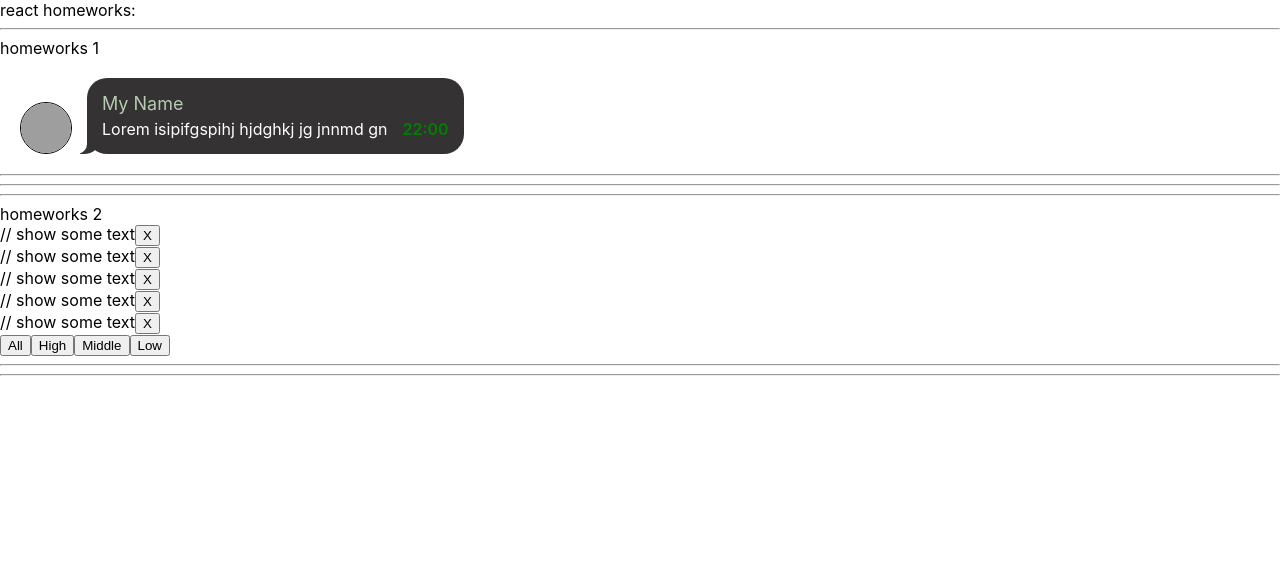
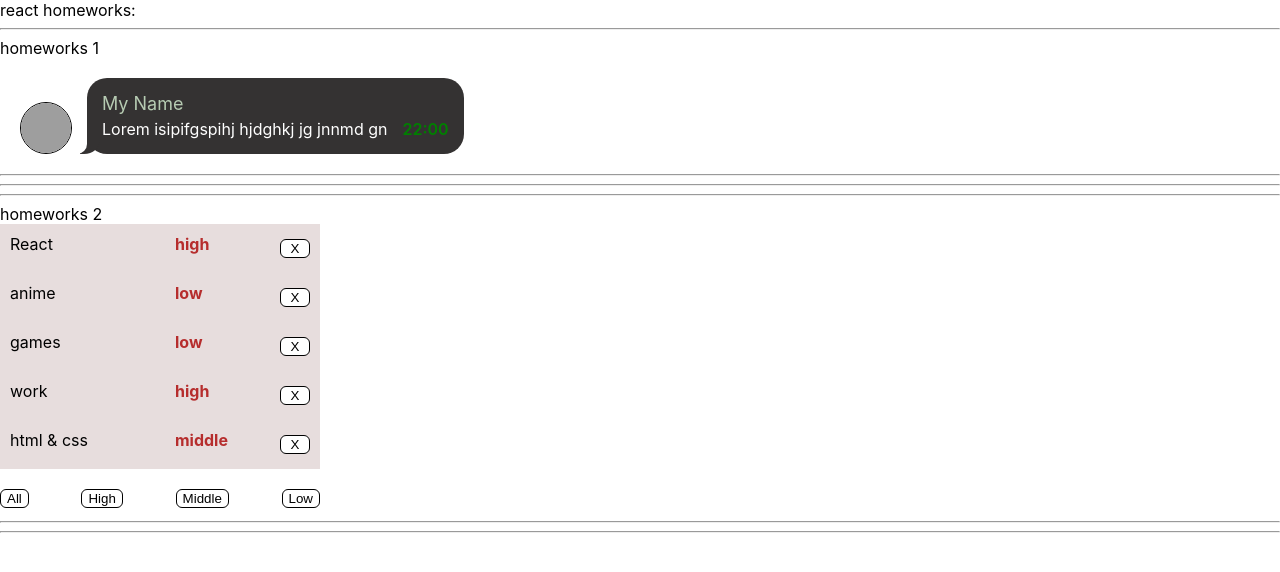
Before and after one commit to ana-saienko/homeworks, a React (Create React App) app: page / in a window 1280 px wide. Shown: the top 572 px of the page. Built offline with nearby package versions, Linux system fonts and the light colour scheme; grey boxes are pictures that could not be loaded.

Commit message:
2 Homework is already done!

```diff
--- a/src/p2-homeworks/h2/Affair.tsx
+++ b/src/p2-homeworks/h2/Affair.tsx
@@ -1,19 +1,24 @@
 import React from 'react'
+import { AffairType } from './HW2'
+import s from './Affairs.module.css'
 
-type AffairPropsType = {
+export type AffairPropsType = {
     // key не нужно типизировать
-    affair: any // need to fix any
-    deleteAffairCallback: any // need to fix any
+    affair: AffairType // need to fix any
+    deleteAffairCallback: (id: number) => void // need to fix any
 }
 
 function Affair(props: AffairPropsType) {
-    const deleteCallback = () => {}// need to fix
+    const deleteCallback = () => {
+        props.deleteAffairCallback(props.affair._id)
+    }// need to fix
 
     return (
-        <div>
-            // show some text
+        <div className={s.affairBox}>
+            <div className={s.affairName}>{props.affair.name}</div>
+            <div className={s.affairPriority}>{props.affair.priority}</div>
 
-            <button onClick={deleteCallback}>X</button>
+            <button onClick={deleteCallback} className={s.affairButton}>X</button>
         </div>
     )
 }
--- a/src/p2-homeworks/h2/Affairs.module.css
+++ b/src/p2-homeworks/h2/Affairs.module.css
@@ -1,3 +1,47 @@
 .someClass {
 
 }
+
+.affairBox {
+	display: flex;
+	justify-content: space-between;
+
+	width: 300px;
+	padding: 10px;
+	background-color: rgb(231, 221, 221);
+}
+
+.affairName {
+	flex-basis: 40%;
+}
+
+.affairPriority {
+	flex-basis: 20%;
+	font-weight: 700;
+	color: rgb(182, 45, 45);
+}
+
+.affairButton {
+	flex-basis: 10%;
+	background-color: #fff;
+	border: 1px solid #000;
+	border-radius:  6px;
+	margin: 5px 0;
+}
+
+/* --------------------------------------- */
+
+.affairsContainer {
+	display: flex;
+	justify-content: space-between;
+
+	width: 320px;
+	margin-top: 15px;
+}
+
+.affairBtn {
+	background-color: #fff;
+	border: 1px solid #000;
+	border-radius:  6px;
+	margin: 5px 0;
+}
--- a/src/p2-homeworks/h2/Affairs.tsx
+++ b/src/p2-homeworks/h2/Affairs.tsx
@@ -1,9 +1,10 @@
 import React from 'react'
 import Affair from './Affair'
 import {AffairType, FilterType} from './HW2'
+import s from './Affairs.module.css'
 
-type AffairsPropsType = { // need to fix any
-    data: AffairType[]
+export type AffairsPropsType = { // need to fix any
+    data: Array<AffairType>
     setFilter: (filter: FilterType) => void
     deleteAffairCallback: (id: number) => void
     filter: FilterType
@@ -19,27 +20,28 @@ function Affairs(props: AffairsPropsType) {
     ))
 
     const setAll = () => {
-        props.setFilter( 'all')
+        props.setFilter('all')
     } // need to fix
     const setHigh = () => {
-        props.setFilter( 'high')
+        props.setFilter('high')
     }
     const setMiddle = () => {
-        props.setFilter( 'middle')
+        props.setFilter('middle')
     }
     const setLow = () => {
-        props.setFilter( 'low')
+        props.setFilter('low')
     }
 
     return (
         <div>
 
             {mappedAffairs}
-
-            <button onClick={setAll}>All</button>
-            <button onClick={setHigh}>High</button>
-            <button onClick={setMiddle}>Middle</button>
-            <button onClick={setLow}>Low</button>
+            <div  className={s.affairsContainer}>
+                <button onClick={setAll} className={s.affairBtn}>All</button>
+                <button onClick={setHigh} className={s.affairBtn}>High</button>
+                <button onClick={setMiddle} className={s.affairBtn}>Middle</button>
+                <button onClick={setLow} className={s.affairBtn}>Low</button>
+            </div>
         </div>
     )
 }
--- a/src/p2-homeworks/h2/HW2.tsx
+++ b/src/p2-homeworks/h2/HW2.tsx
@@ -2,16 +2,16 @@ import React, {useState} from 'react'
 import Affairs from './Affairs'
 
 // types
-export type AffairPriorityType = 'high' | 'low' | 'middle';
+export type AffairPriorityType = 'high' | 'middle' | 'low' // need to fix any
 export type AffairType = {
     _id: number
     name: string
     priority: AffairPriorityType
-}
+} // need to fix any
 export type FilterType = 'all' | AffairPriorityType
 
 // constants
-const defaultAffairs: AffairType[] = [
+const defaultAffairs: Array<AffairType> = [ // need to fix any
     {_id: 1, name: 'React', priority: 'high'},
     {_id: 2, name: 'anime', priority: 'low'},
     {_id: 3, name: 'games', priority: 'low'},
@@ -20,16 +20,16 @@ const defaultAffairs: AffairType[] = [
 ]
 
 // pure helper functions
-export const filterAffairs = (affairs: AffairType[], filter: FilterType): AffairType[] => {
+export const filterAffairs = (affairs: Array<AffairType>, filter: FilterType): Array<AffairType> => { // need to fix any
     if (filter === 'all') return affairs
     else return affairs.filter(a => a.priority === filter)
 }
-export const deleteAffair = (affairs: AffairType[], _id: number): AffairType[] => {
-    return affairs.filter(a => a._id !== _id);
+export const deleteAffair = (affairs: Array<AffairType>, _id: number): Array<AffairType> => { // need to fix any
+    return affairs.filter(a => a._id !== _id)
 }
 
 function HW2() {
-    const [affairs, setAffairs] = useState<AffairType[]>(defaultAffairs)
+    const [affairs, setAffairs] = useState<Array<AffairType>>(defaultAffairs) // need to fix any
     const [filter, setFilter] = useState<FilterType>('all')
 
     const filteredAffairs = filterAffairs(affairs, filter)
```
Also changed, not shown: 1 other file (tests, documents, lock files or other folders).
